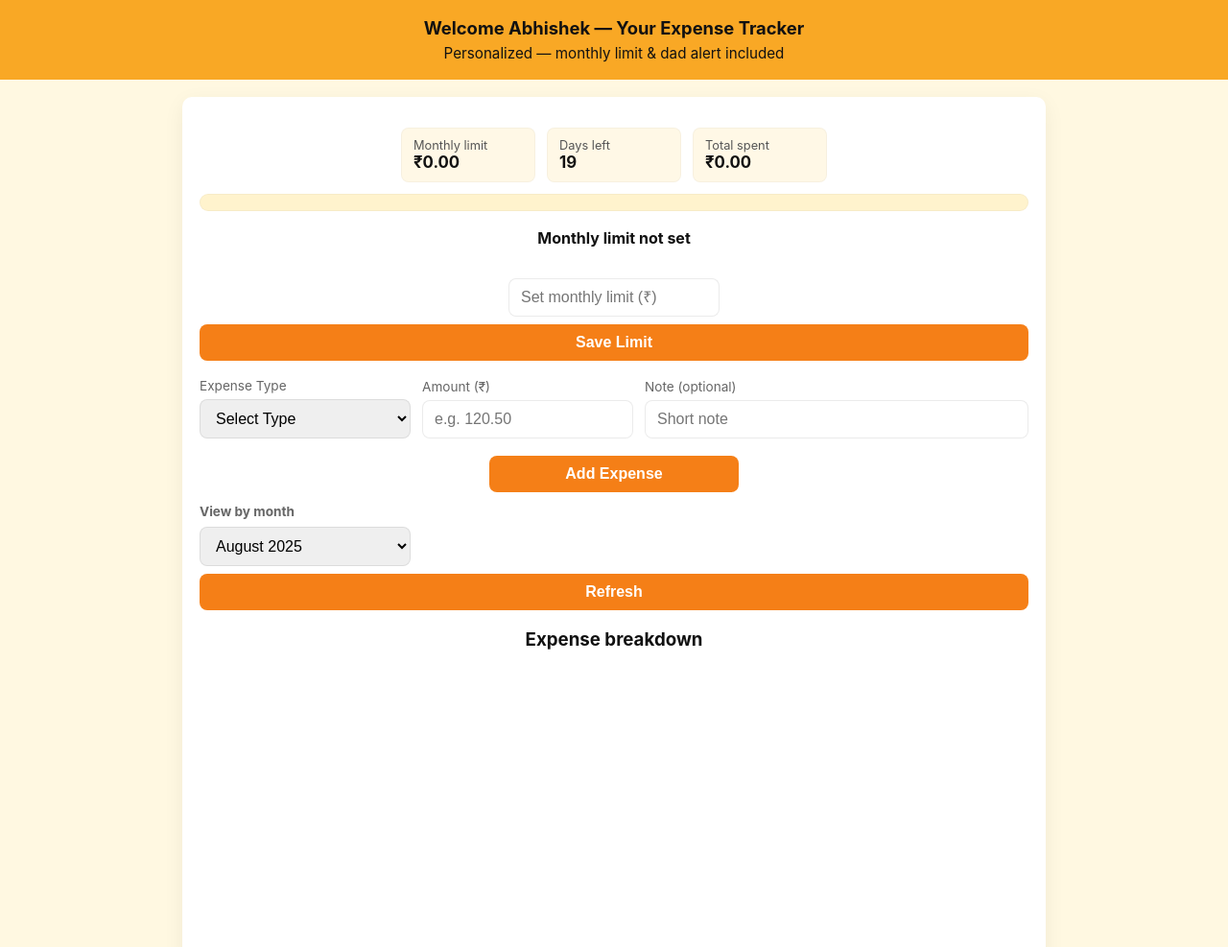
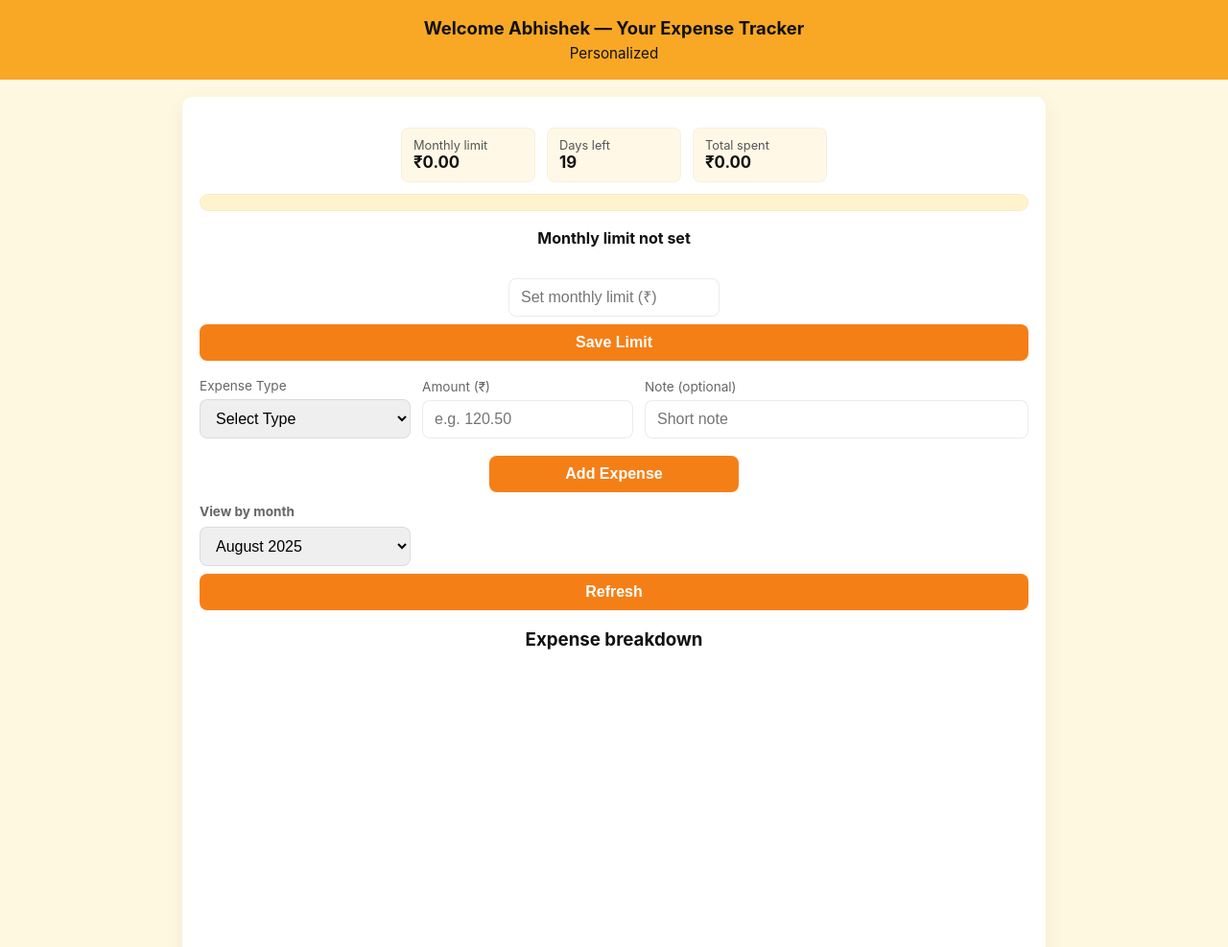
Before and after one commit to abnegative2904/expense-tracker, a website: page public/index.html in a window 1280 px wide. Shown: the top 987 px of the page at 96% size. Drawn offline with nearby package versions, Linux system fonts and the light colour scheme; no server answers.

Commit message:
Update index.html

```diff
--- a/public/index.html
+++ b/public/index.html
@@ -48,7 +48,7 @@
 <body>
   <header>
     <h1>Welcome Abhishek — Your Expense Tracker</h1>
-    <div class="sub">Personalized — monthly limit & dad alert included</div>
+    <div class="sub">Personalized</div>
   </header>
 
   <div class="container">
@@ -104,6 +104,7 @@
             <option>Gym</option>
             <option>Minoxidil</option>
             <option>Blinkit</option>
+            <option>Bhabhi</option>
             <option>Other</option>
           </select>
         </div>
```
